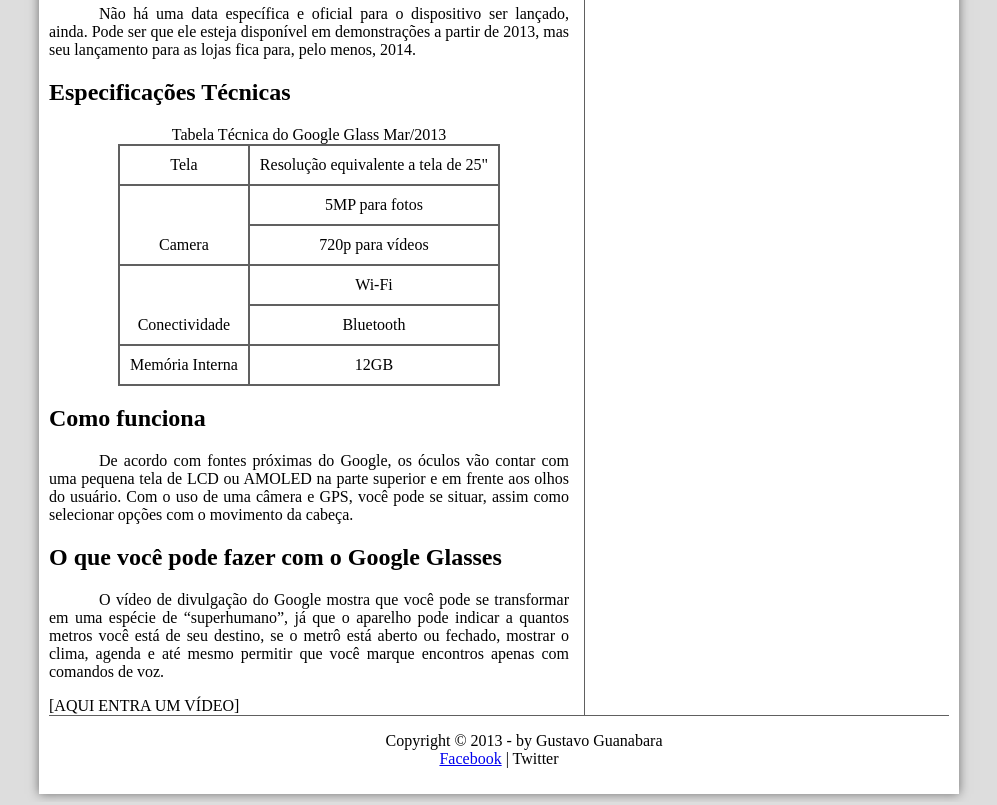
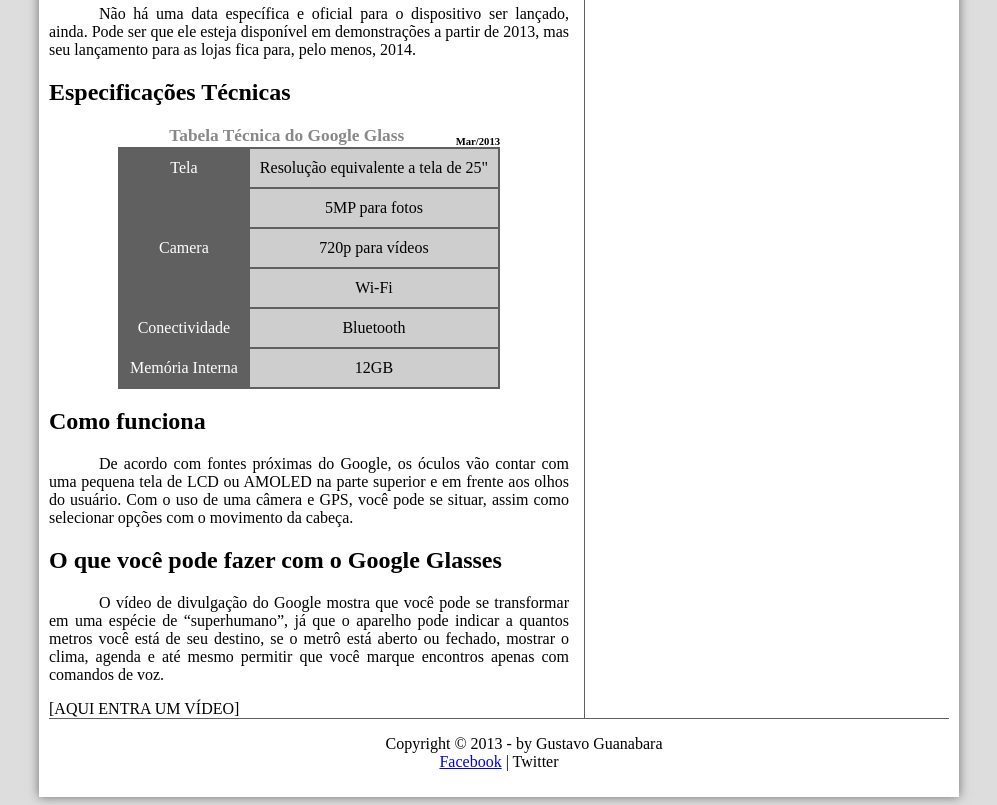
Before and after one commit to Olegario96/HTML-First-Site, a plain HTML site: page index.html in a window 1280 px wide. Shown: the part 900-1705 px from the top of the page, without its empty margins (141-1138 px from the left). Drawn offline with Linux system fonts and the light colour scheme.

Commit message:
Add files via upload

```diff
--- a/_css/estilo.css
+++ b/_css/estilo.css
@@ -145,6 +145,32 @@ table#tablespec td {
 	vertical-align: bottom;
 }
 
+table#tablespec td.lc {
+	color: #ffffff;
+	background-color: #606060;
+	vertical-align: top
+	font-weight: bold;
+}
+
+table#tablespec td.rc {
+	background-color: #cecece;
+
+}
+
+table#tablespec caption {
+	color: #888888;
+	font-size: 13pt;
+	font-weight: bolder;
+}
+
+table#tablespec caption span {
+	display: block;
+	float: right;
+	color: #000000;
+	font-size: 8pt;
+	margin-top: 10px;
+}
+
 aside#side {
 	display: block;
 	width: 350px;
--- a/index.html
+++ b/index.html
@@ -64,14 +64,14 @@ lançamento para as lojas fica para, pelo menos, 2014.</p>
 
 <h1>Especificações Técnicas</h1>
 <table id="tablespec">
-<caption>Tabela Técnica do Google Glass Mar/2013</caption>
+<caption>Tabela Técnica do Google Glass <span>Mar/2013</span></caption>
 
-<tr><td>Tela</td><td>Resolução equivalente a tela de 25"</td></tr>
-<tr><td rowspan="2">Camera</td> <td>5MP para fotos </td></tr>
-<tr><td>720p para vídeos</td></tr>
-<tr><td rowspan="2">Conectividade <td>Wi-Fi</td></tr>
-<tr><td>Bluetooth</td></tr>
-<tr><td>Memória Interna</td> <td>12GB</td></tr>
+<tr><td class="lc">Tela</td><td class="rc">Resolução equivalente a tela de 25"</td></tr>
+<tr><td rowspan="2" class="lc">Camera</td> <td class="rc">5MP para fotos </td></tr>
+<tr><td class="rc">720p para vídeos</td></tr>
+<tr><td rowspan="2" class="lc">Conectividade <td class="rc">Wi-Fi</td></tr>
+<tr><td class="rc">Bluetooth</td></tr>
+<tr><td class="lc">Memória Interna</td> <td class="rc">12GB</td></tr>
 </table>
 
 <h1>Como funciona</h1>
```
